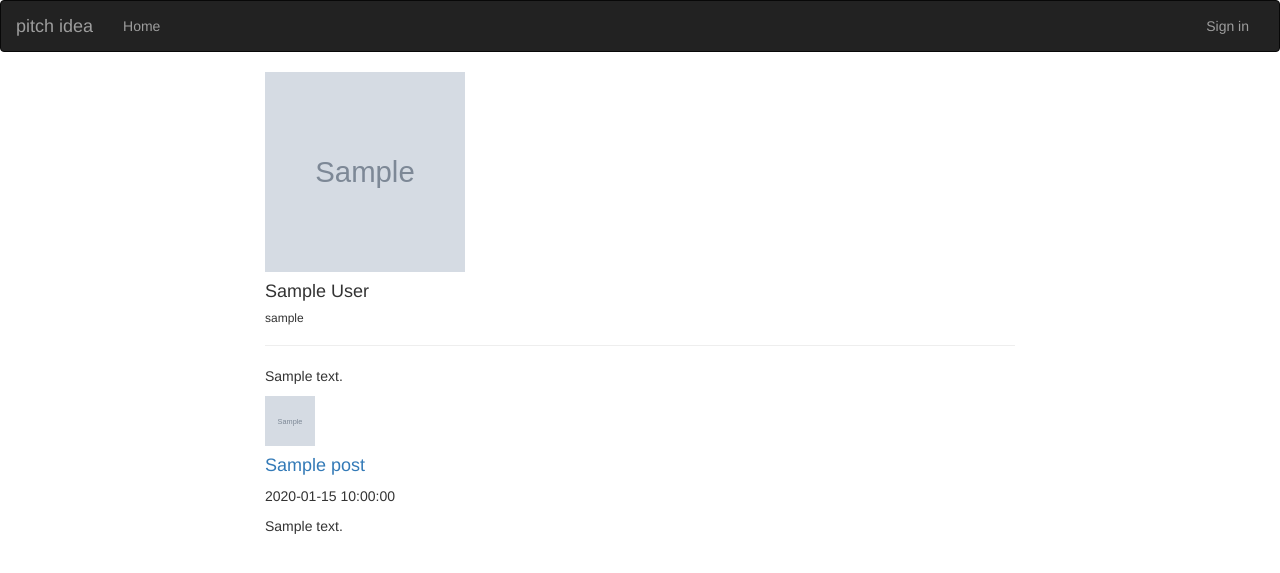
After one commit to trevor-ngugi/pitch-idea, a Flask app: page /profile/1/ in a window 1280 px wide. The commit adds this page. Shown: the top 573 px of the page. Run offline with Flask 2, Linux system fonts and the light colour scheme; tables that the repository leaves empty hold one stand-in row (values such as "Sample post"); grey boxes marked "Sample" are stand-in pictures; some libraries are stand-ins or nearby versions.

Commit message:
add profile pic templates

```diff
--- a/app/__init__.py
+++ b/app/__init__.py
@@ -4,6 +4,7 @@ from config import config_options
 from flask_sqlalchemy import SQLAlchemy
 from flask_login import LoginManager
 from flask_simplemde import SimpleMDE
+from flask_uploads import UploadSet,configure_uploads,IMAGES
 
 bootstrap = Bootstrap()
 db = SQLAlchemy()
@@ -11,6 +12,7 @@ db = SQLAlchemy()
 login_manager = LoginManager()
 login_manager.session_protection = 'strong'
 login_manager.login_view = 'auth.login'
+photos = UploadSet('photos',IMAGES)
 
 def create_app(config_name):
 
@@ -25,6 +27,9 @@ def create_app(config_name):
     login_manager.init_app(app)
     #simple.init_app(app)
 
+    # configure UploadSet
+    configure_uploads(app,photos)
+
     # Registering the blueprint
     from .main import main as main_blueprint
     app.register_blueprint(main_blueprint)
--- a/app/main/views.py
+++ b/app/main/views.py
@@ -3,7 +3,7 @@ from . import main
 from flask_login import login_required,current_user
 from .forms import PostForm, CommentForm, UpdateProfile
 from ..models import User,Post
-from .. import db
+from .. import db,photos
 
 @main.route("/", methods = ["GET", "POST"])
 @login_required
--- a/app/models.py
+++ b/app/models.py
@@ -15,6 +15,8 @@ class User(UserMixin,db.Model):
     full_name = db.Column(db.String(255))
     username = db.Column(db.String(255))
     email = db.Column(db.String(255), unique = True, index = True)
+    bio = db.Column(db.String(255))
+    profile_pic_path = db.Column(db.String())
     pass_secure = db.Column(db.String(255))
     posts = db.relationship("Post",backref = "posts",lazy = "dynamic")
 
--- a/app/templates/index.html
+++ b/app/templates/index.html
@@ -1,7 +1,7 @@
 {% extends 'base.html'%}
 {%import "bootstrap/wtf.html" as wtf%}
 
-{% extends 'base.html'%}
+
 
 {% block styles%}
 {{ super() }}
--- a/app/templates/navbar.html
+++ b/app/templates/navbar.html
@@ -15,7 +15,7 @@
                 </ul>
                 <ul class="nav navbar-nav navbar-right">
                         {% if current_user.is_authenticated %}
-                        <li><a href="{{url_for('main.profile',uname=current_user.username)}}">Profile</a></li>
+                        <li><a href="{{url_for('main.profile',id=current_user.username)}}">Profile</a></li>
                         <li><a href="{{url_for('auth.logout')}}">Sign out</a></li>
                         {% else %}
                         <li><a href="{{url_for('auth.login')}}">Sign in</a></li>
--- /dev/null
+++ b/app/templates/profile/profile.html
@@ -0,0 +1,75 @@
+{%extends "base.html"%}
+{%block content%}
+
+<div class="container">
+    <div class="row">
+        <div class="col-lg-2"></div>
+        <div class="col-lg-8">
+            <div class="card testimonial-card my-2">
+                <div class="card-up indigo lighten-1"></div>
+                {%if user.profile_pic_path%}
+                <div class="avatar mx-auto white">
+                    <img src="{{url_for('static', filename = user.profile_pic_path)}}" class="rounded-circle my-2"
+                        alt="Avatar" height="200" width="200">
+                </div>
+                {%else%}
+                <div class="avatar mx-auto white">
+                    <img src="https://cdn1.iconfinder.com/data/icons/user-pictures/100/unknown-512.png"
+                        class="rounded-circle my-2" height="200" width="200">
+                </div>
+                {%endif%}
+                <div class="card-body">
+                    <h4 class="card-title">{{user.full_name}}</h4>
+                    <h6 class="card-title">{{user.username}}</h6>
+                    <hr>
+                    {%if user.bio%}
+                    <p>{{user.bio}}</p>
+                    {%endif%}
+                    {%if user == current_user%}
+                    <a href="{{url_for('main.update', id = current_user.id)}}" class="btn btn-dark">Update Profile<i
+                            class="fas fa-magic ml-1"></i></a>
+                    {%endif%}
+                </div>
+            </div>
+        </div>
+        <div class="col-lg-2"></div>
+    </div>
+</div>
+
+
+<div class="container">
+    <div class="row">
+        <div class="col-lg-2"></div>
+        <div class="col-lg-8">
+            {%if posts%}
+            {%for post in posts%}
+            <div class="card promoting-card my-2 z-depth-6">
+                <div class="card-body d-flex flex-row">
+                    {%if user.profile_pic_path%}
+                    <img src="{{url_for('static', filename = user.profile_pic_path)}}" class="rounded-circle mr-3"
+                        height="50px" width="50px" alt="avatar">
+                    {%else%}
+                    <img src="https://cdn1.iconfinder.com/data/icons/user-pictures/100/unknown-512.png"
+                        class="rounded-circle mr-3" height="50px" width="50px" alt="avatar">
+                    {%endif%}
+                    <div>
+                        <a href="{{url_for('main.post', id = user.id)}}">
+                            <h4 class="card-title font-weight-bold mb-2">{{post.post_title}}</h4>
+                        </a>
+                        <p class="card-text"><i class="far fa-clock pr-2"></i> {{post.posted_at}}</p>
+                    </div>
+                </div>
+                <div class="card-body">
+                    <p>{{post.post_content}}</p>
+                </div>
+            </div>
+            {%endfor%}
+            {%else%}
+            <h4 class="text-center my-4"><i class="far fa-grimace"></i> No Posts Yet</h4>
+            {%endif%}
+        </div>
+        <div class="col-lg-2"></div>
+    </div>
+</div>
+
+{%endblock%}
--- a/config.py
+++ b/config.py
@@ -6,6 +6,7 @@ class Config:
     '''
     SECRET_KEY = os.environ.get('SECRET_KEY')
     SQLALCHEMY_DATABASE_URI = 'postgresql+psycopg2://trevor:elite@localhost/pitchidea'
+    UPLOADED_PHOTOS_DEST ='app/static/photos'
     # simple mde  configurations
     #SIMPLEMDE_JS_IIFE = True
     #SIMPLEMDE_USE_CDN = True
```
Also changed, not shown: app/templates/profile/update.html (added, +48 -0 lines), migrations/versions/597fbadd9d0f_add_bio_and_profile_pic_path.py (added, +30 -0 lines).
